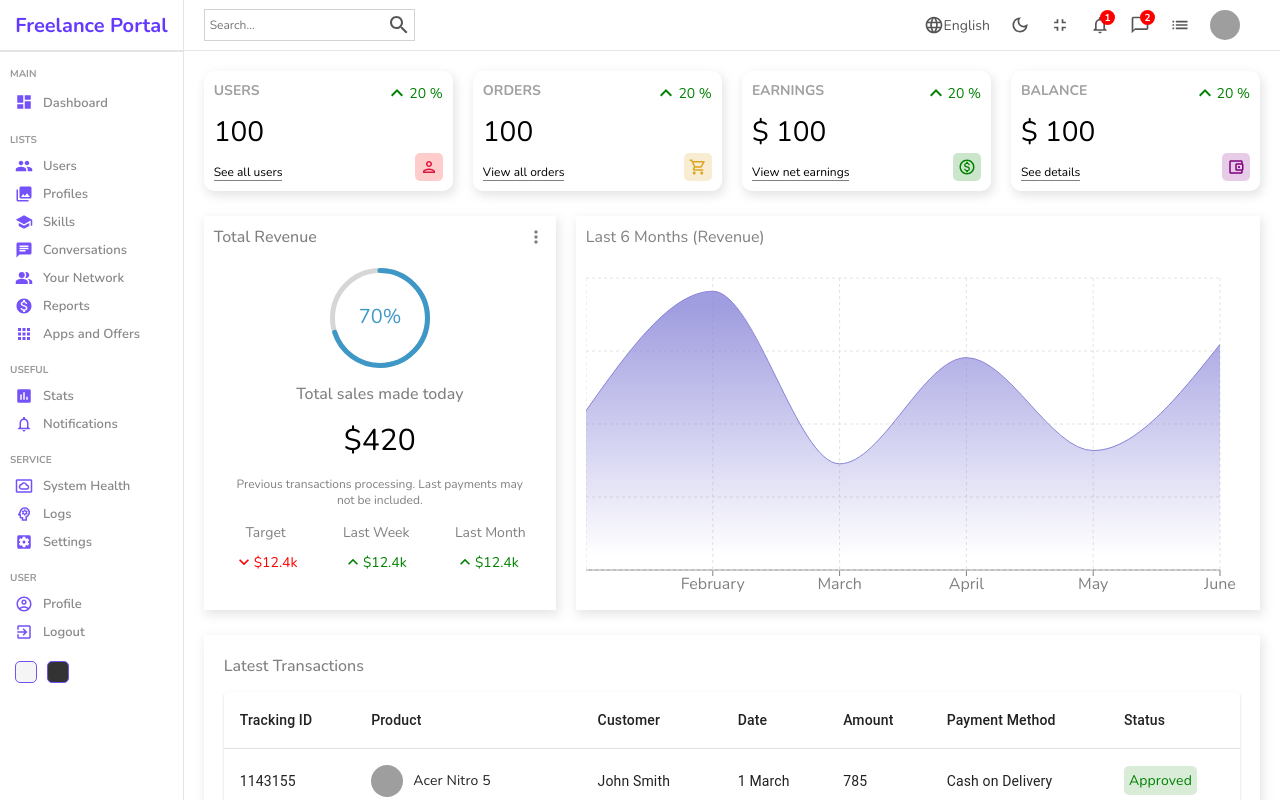
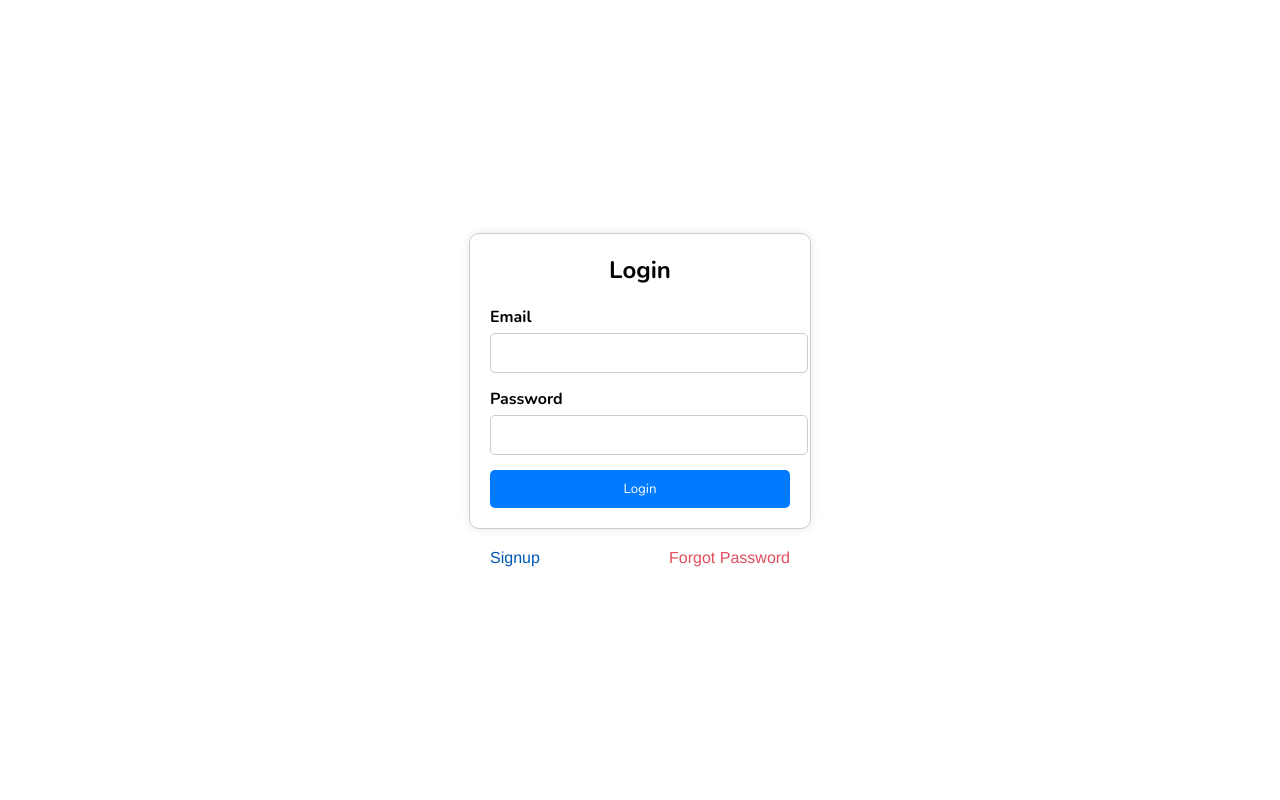
Before and after one commit to abel-dereje/Freelance-portal, a React (Create React App) app in the folder client/: page / in a window 1280 px wide. Shown: the top 800 px of the page. Built offline with nearby package versions, Linux system fonts and the light colour scheme; grey boxes are pictures that could not be loaded.

Commit message:
Changing the root route to login

```diff
--- a/client/src/App.js
+++ b/client/src/App.js
@@ -20,13 +20,13 @@ function App() {
     <div className={darkMode ? "app dark" : "app"}>
       <BrowserRouter>
         <Routes>
+          <Route path="/login" element={<Login />} />
+          <Route path="/signup" element={<Signup />} />
           <Route path="/">
-            <Route index element={<Home />} />
-            <Route path="login" element={<Login />} />
-            <Route path="signup" element={<Signup />} />
+            <Route index element={<Login />} />
+            <Route path="home" element={<Home />} />
             <Route path="users">
               <Route index element={<List />} />
-              {/* <Route path=":userId" element={<Single />} /> */}
               <Route
                 path="new"
                 element={<New inputs={userInputs} title="Add New User" />}
```
